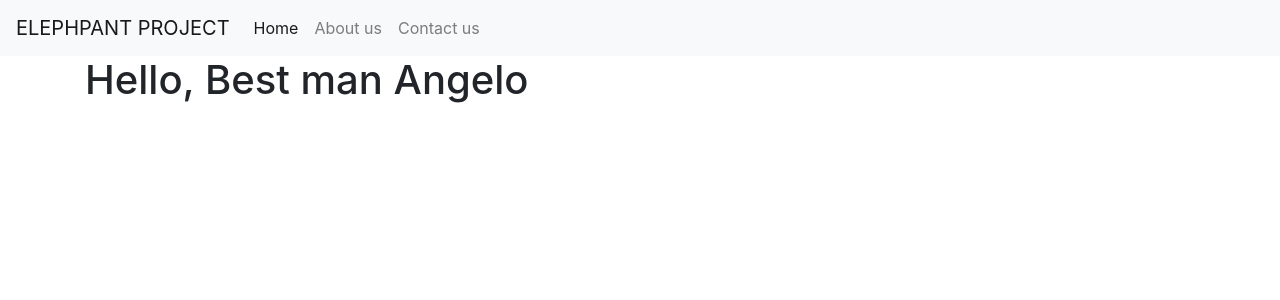
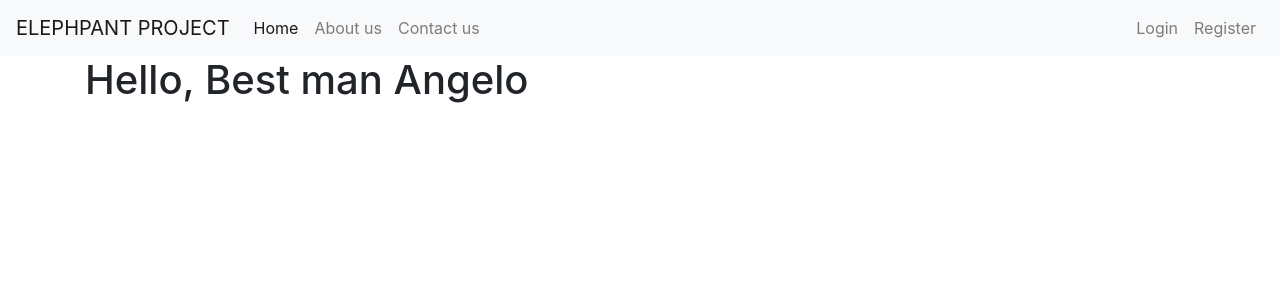
Before and after one commit to angelokezimana/elephpant-project, a PHP site: page / in a window 1280 px wide. Shown: the top 300 px of the page. Run offline with PHP 8.4, Linux system fonts and the light colour scheme.

Commit message:
Add login and register links

```diff
--- a/views/layouts/main.phtml
+++ b/views/layouts/main.phtml
@@ -30,6 +30,14 @@
                     <a class="nav-link" href="/contact">Contact us</a>
                 </li>
             </ul>
+            <ul class="navbar-nav ml-auto mt-2 mt-lg-0">
+                <li class="nav-item">
+                    <a class="nav-link" href="/login">Login</a>
+                </li>
+                <li class="nav-item">
+                    <a class="nav-link" href="/register">Register</a>
+                </li>
+            </ul>
         </div>
     </nav>
 
```
